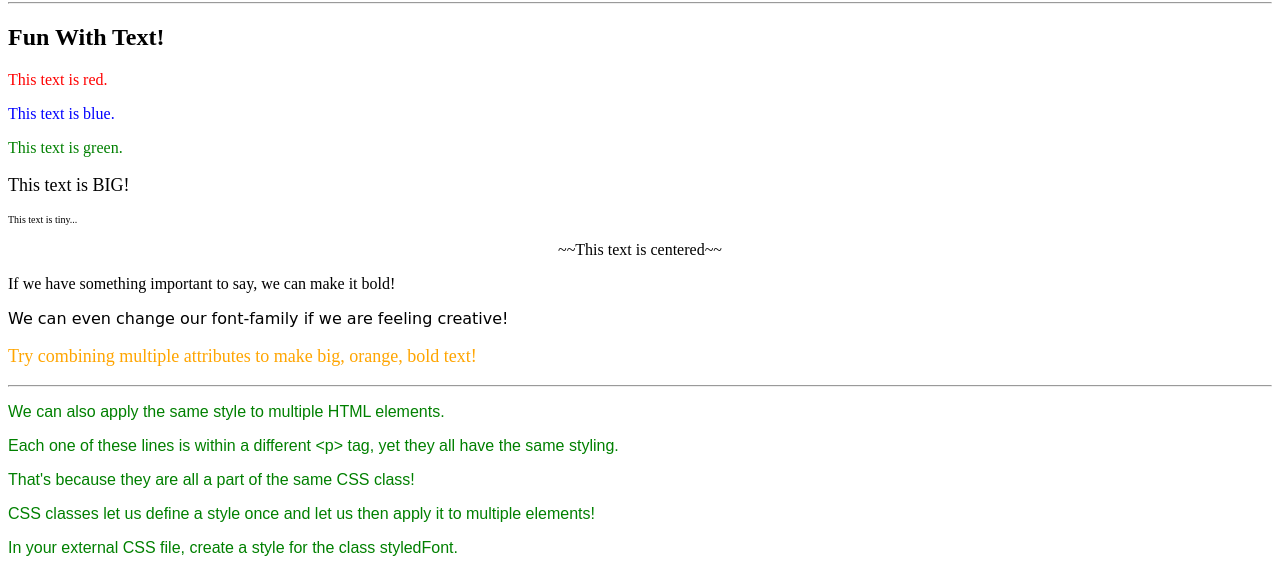
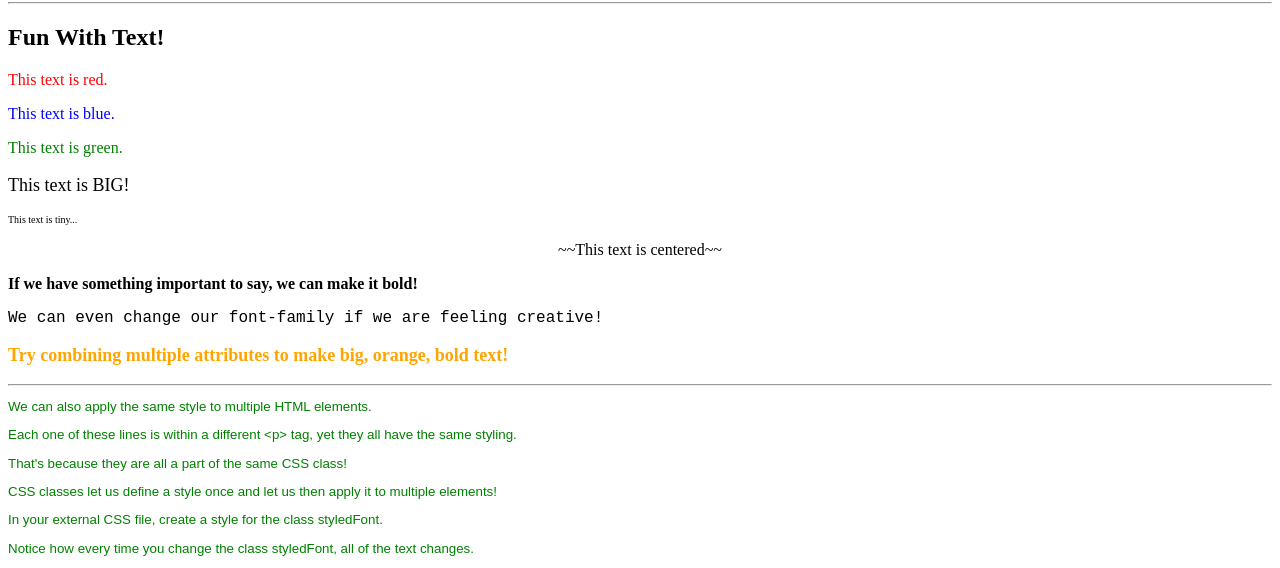
Before and after one commit to achampigny4/CSSpractice, a plain HTML site: page index.html in a window 1280 px wide. Shown: the part 78-646 px from the top of the page. Drawn offline with Linux system fonts and the light colour scheme.

Commit message:
css edit font style

```diff
--- a/style.css
+++ b/style.css
@@ -39,21 +39,21 @@ body {
   }
 
   .bold {
-      text-emphasis: bold;
+      font-weight: bold;
   }
 
   .font-family {
-      font-family: cursive;
+      font-family: 'Courier New', Courier, monospace;
   }
 
   .multiple {
       color: orange;
-      text-emphasis: bold;
+      font-weight: bold;
       font-size: large;
   }
 
   .styledFont {
-    font-size: 12pt;
+    font-size: 10pt;
     font-family: sans-serif;
     color: green;
 }
```
